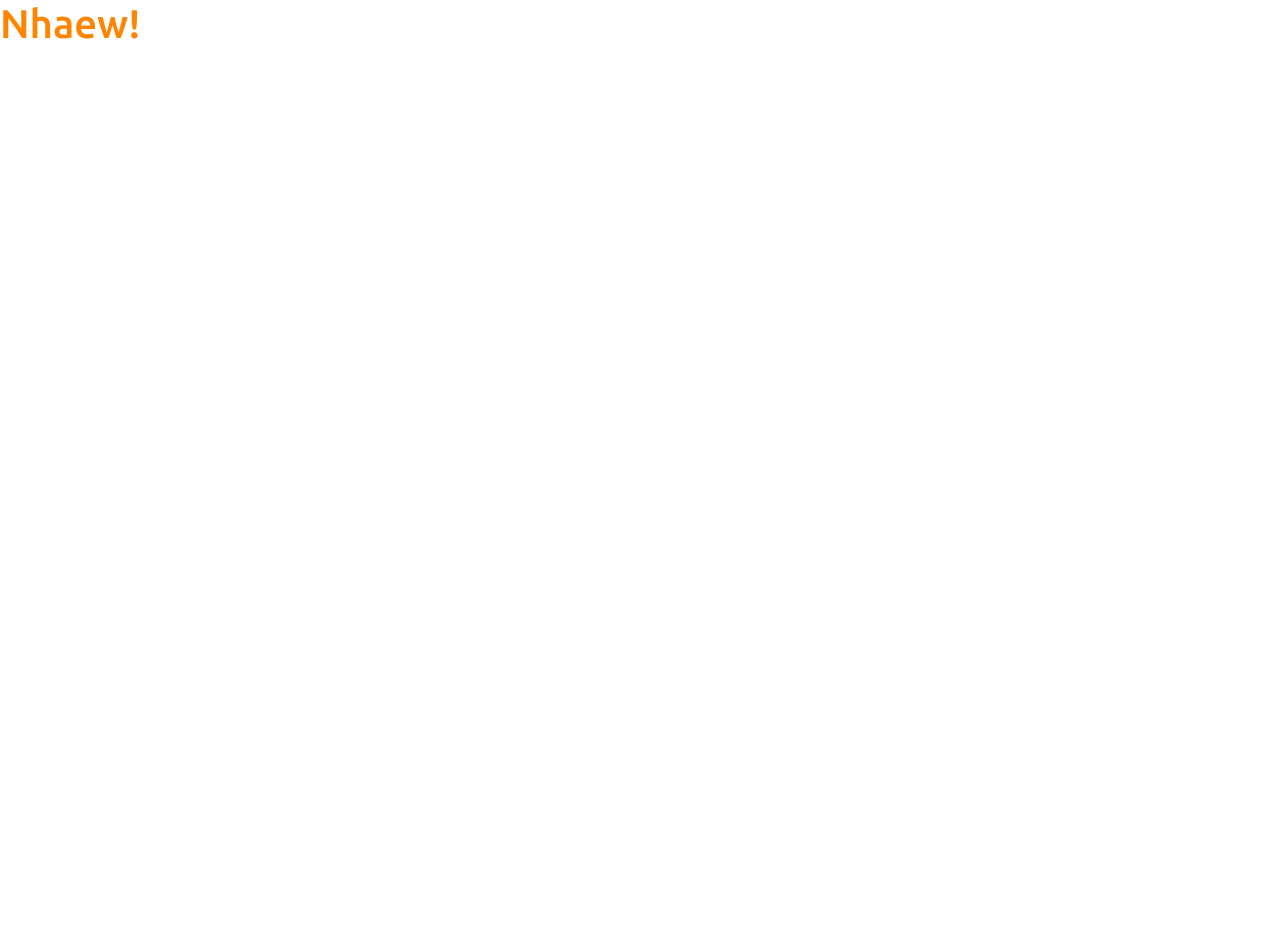
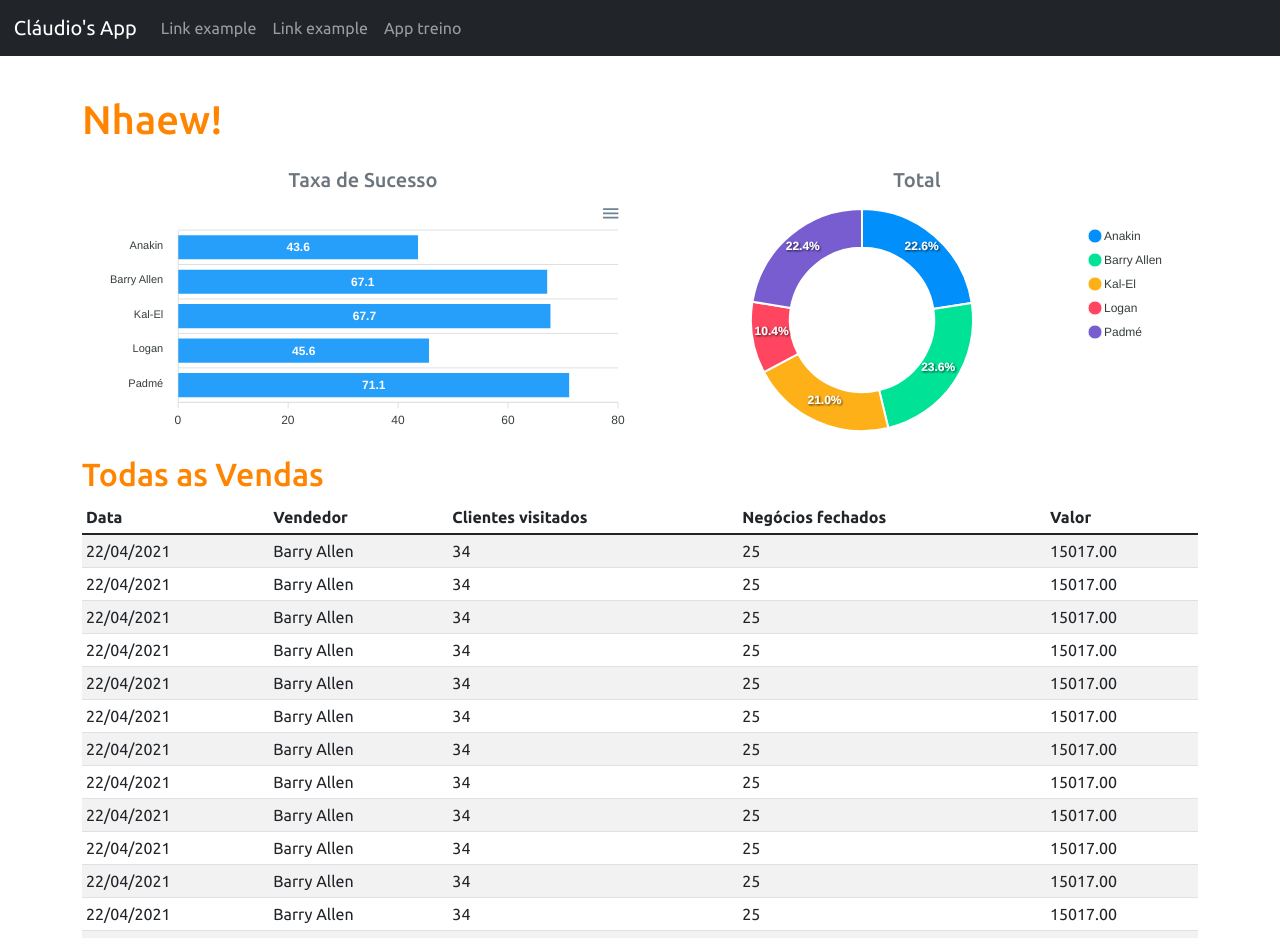
Before and after one commit to CRL-Drums/spring_boot_react, a React (Create React App) app in the folder frontend/: page / in a window 1280 px wide. Shown: the top 938 px of the page. Before the commit the page ends 800 px from the top, so only its background shows below. Built offline with nearby package versions, Linux system fonts and the light colour scheme.

Commit message:
charts added

```diff
--- a/frontend/package.json
+++ b/frontend/package.json
@@ -10,9 +10,11 @@
     "@types/node": "^12.0.0",
     "@types/react": "^17.0.0",
     "@types/react-dom": "^17.0.0",
+    "apexcharts": "^3.28.1",
     "bootstrap": "^5.1.0",
     "popper": "^1.0.1",
     "react": "^17.0.2",
+    "react-apexcharts": "^1.3.9",
     "react-dom": "^17.0.2",
     "react-scripts": "4.0.3",
     "typescript": "^4.1.2",
--- a/frontend/src/App.tsx
+++ b/frontend/src/App.tsx
@@ -1,10 +1,35 @@
+import BarChart from "assets/BarChart";
+import DonutChart from "assets/DonutChart";
+import DataTable from "components/DataTable";
+import Footer from "components/Footer";
+import NavBar from "components/NavBar";
 
 
 function App() {
   return (
-    <div>
-      <h1 className="text-primary">Nhaew!</h1>
-    </div>
+    <>
+      <NavBar />
+      <div className="container">
+        <br />
+        <h1 className="text-primary py-3">Nhaew!</h1>
+
+        <div className="row px-3">
+          <div className="col-sm-6">
+            <h5 className="text-center text-secondary">Taxa de Sucesso</h5>
+            <BarChart />
+          </div>
+          <div className="col-sm-6">
+            <h5 className="text-center text-secondary">Total</h5>
+            <DonutChart />
+          </div>
+        </div>
+        <div className="py=3">
+          <h2 className="text-primary">Todas as Vendas</h2>
+        </div>
+        <DataTable />
+      </div>
+      <Footer />
+    </>
   );
 }
 
--- /dev/null
+++ b/frontend/src/assets/BarChart/index.tsx
@@ -0,0 +1,33 @@
+import Chart from 'react-apexcharts'
+function BarChart() {
+
+    const options = {
+        plotOptions: {
+            bar: {
+                horizontal: true,
+            }
+        },
+    };
+
+    const mockData = {
+        labels: {
+            categories: ['Anakin', 'Barry Allen', 'Kal-El', 'Logan', 'Padmé']
+        },
+        series: [
+            {
+                name: "% Sucesso",
+                data: [43.6, 67.1, 67.7, 45.6, 71.1]
+            }
+        ]
+    };
+    return (
+        <Chart
+            options={{ ...options, xaxis: mockData.labels}}
+            series={mockData.series}
+            type="bar"
+            height="240"
+        />
+    );
+  }
+
+  export default BarChart;
--- /dev/null
+++ b/frontend/src/assets/DonutChart/index.tsx
@@ -0,0 +1,23 @@
+import Chart from 'react-apexcharts'
+function DonutChart() {
+    const mockData = {
+        series: [477138, 499928, 444867, 220426, 473088],
+        labels: ['Anakin', 'Barry Allen', 'Kal-El', 'Logan', 'Padmé']
+    }
+
+    const options = {
+        legend: {
+            show: true
+        }
+    }
+    return (
+        <Chart
+            options={{ ...options, labels: mockData.labels}}
+            series={mockData.series}
+            type="donut"
+            height="240"
+        />
+    );
+  }
+
+  export default DonutChart;
--- /dev/null
+++ b/frontend/src/components/DataTable/index.tsx
@@ -0,0 +1,112 @@
+function DataTable() {
+    return (
+        <div className="table-responsive">
+            <table className="table table-striped table-sm">
+                <thead>
+                    <tr>
+                        <th>Data</th>
+                        <th>Vendedor</th>
+                        <th>Clientes visitados</th>
+                        <th>Negócios fechados</th>
+                        <th>Valor</th>
+                    </tr>
+                </thead>
+                <tbody>
+                    <tr>
+                        <td>22/04/2021</td>
+                        <td>Barry Allen</td>
+                        <td>34</td>
+                        <td>25</td>
+                        <td>15017.00</td>
+                    </tr>
+                    <tr>
+                        <td>22/04/2021</td>
+                        <td>Barry Allen</td>
+                        <td>34</td>
+                        <td>25</td>
+                        <td>15017.00</td>
+                    </tr>
+                    <tr>
+                        <td>22/04/2021</td>
+                        <td>Barry Allen</td>
+                        <td>34</td>
+                        <td>25</td>
+                        <td>15017.00</td>
+                    </tr>
+                    <tr>
+                        <td>22/04/2021</td>
+                        <td>Barry Allen</td>
+                        <td>34</td>
+                        <td>25</td>
+                        <td>15017.00</td>
+                    </tr>
+                    <tr>
+                        <td>22/04/2021</td>
+                        <td>Barry Allen</td>
+                        <td>34</td>
+                        <td>25</td>
+                        <td>15017.00</td>
+                    </tr>
+                    <tr>
+                        <td>22/04/2021</td>
+                        <td>Barry Allen</td>
+                        <td>34</td>
+                        <td>25</td>
+                        <td>15017.00</td>
+                    </tr>
+                    <tr>
+                        <td>22/04/2021</td>
+                        <td>Barry Allen</td>
+                        <td>34</td>
+                        <td>25</td>
+                        <td>15017.00</td>
+                    </tr>
+                    <tr>
+                        <td>22/04/2021</td>
+                        <td>Barry Allen</td>
+                        <td>34</td>
+                        <td>25</td>
+                        <td>15017.00</td>
+                    </tr>
+                    <tr>
+                        <td>22/04/2021</td>
+                        <td>Barry Allen</td>
+                        <td>34</td>
+                        <td>25</td>
+                        <td>15017.00</td>
+                    </tr>
+                    <tr>
+                        <td>22/04/2021</td>
+                        <td>Barry Allen</td>
+                        <td>34</td>
+                        <td>25</td>
+                        <td>15017.00</td>
+                    </tr>
+                    <tr>
+                        <td>22/04/2021</td>
+                        <td>Barry Allen</td>
+                        <td>34</td>
+                        <td>25</td>
+                        <td>15017.00</td>
+                    </tr>
+                    <tr>
+                        <td>22/04/2021</td>
+                        <td>Barry Allen</td>
+                        <td>34</td>
+                        <td>25</td>
+                        <td>15017.00</td>
+                    </tr>
+                    <tr>
+                        <td>22/04/2021</td>
+                        <td>Barry Allen</td>
+                        <td>34</td>
+                        <td>25</td>
+                        <td>15017.00</td>
+                    </tr>
+                </tbody>
+            </table>
+        </div>
+    );
+}
+
+export default DataTable;
--- /dev/null
+++ b/frontend/src/components/Footer/index.tsx
@@ -0,0 +1,13 @@
+function Footer() {
+  return (
+    <footer className="footer footer navbar-fixed-bottom mt-auto py-3 bg-dark">
+      <div className="container">
+        <p className="text-light">App desenvolvido por <a href="https://www.linkedin.com/in/claudio-lima-101/" target="_blank" rel="noreferrer">Cláudio Lima</a></p>
+        <p className="text-light"><small><strong>Semana Spring React</strong><br />
+          Evento promovido pela escola DevSuperior: <a href="https://instagram.com/devsuperior.ig" target="_blank" rel="noreferrer">@devsuperior.ig</a></small></p>
+      </div>
+    </footer>
+  );
+}
+
+export default Footer;
--- /dev/null
+++ b/frontend/src/components/NavBar/index.tsx
@@ -0,0 +1,20 @@
+/* eslint-disable jsx-a11y/anchor-is-valid */
+function NavBar() {
+    return (
+        <nav className="navbar navbar-expand-sm bg-dark navbar-dark sticky-top">
+        <a className="navbar-brand" href="#">&nbsp; &nbsp;Cláudio's App </a>
+        <ul className="navbar-nav">
+          <li className="nav-item">
+            <a className="nav-link" href="#">Link example</a>
+          </li>
+          <li className="nav-item">
+            <a className="nav-link" href="#">Link example</a>
+          </li>
+          <li className="nav-item">
+            <a className="nav-link" href="#">App treino</a>
+          </li>
+        </ul>
+      </nav>
+    );
+}
+export default NavBar;
```
Also changed, not shown: frontend/src/assets/imgs/ds-dark.svg (added), 1 other file (tests, documents, lock files or other folders).
